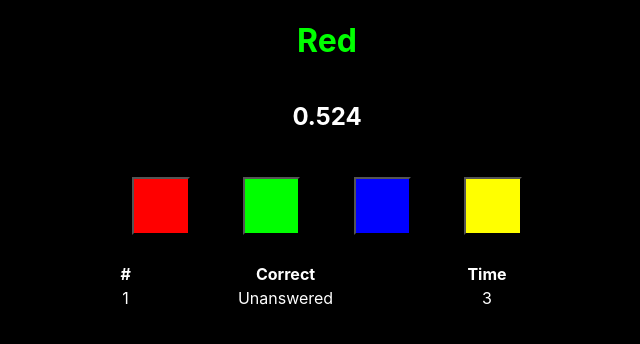
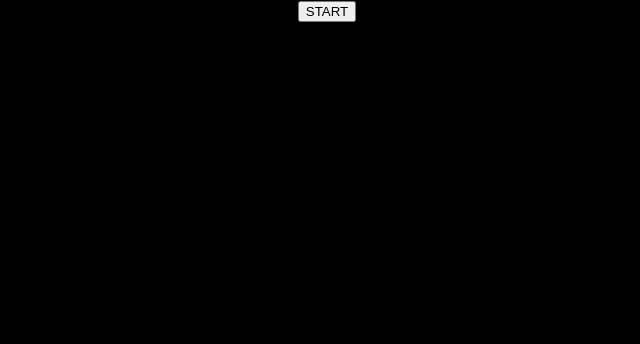
Before and after one commit to stroopy-itb/stroopy-client, a React (Create React App) app: page /setup in a window 1280 px wide. Shown: the top 344 px of the page, without its empty margins (313-953 px from the left). Built offline with nearby package versions, Linux system fonts and the light colour scheme.

Commit message:
add react router

```diff
--- a/package.json
+++ b/package.json
@@ -13,6 +13,7 @@
     "react": "^17.0.2",
     "react-countdown": "^2.3.2",
     "react-dom": "^17.0.2",
+    "react-router-dom": "6",
     "react-scripts": "5.0.0",
     "typescript": "^4.4.2",
     "web-vitals": "^2.1.0"
--- a/src/App.tsx
+++ b/src/App.tsx
@@ -1,12 +1,16 @@
 import React from 'react';
 import logo from './logo.svg';
 import './App.css';
-import { StroopPage } from './page';
+import {Routes, Route} from 'react-router-dom';
+import { SetupPage, StroopPage } from './page';
 
 function App() {
   return (
     <div className="App">
-      <StroopPage />
+      <Routes>
+        <Route path="setup" element={<SetupPage/>} />
+        <Route path="test" element={<StroopPage/>} />
+      </Routes>
     </div>
   );
 }
--- a/src/index.tsx
+++ b/src/index.tsx
@@ -2,11 +2,14 @@ import React from 'react';
 import ReactDOM from 'react-dom';
 import './index.css';
 import App from './App';
+import { BrowserRouter } from 'react-router-dom';
 import reportWebVitals from './reportWebVitals';
 
 ReactDOM.render(
   <React.StrictMode>
-    <App />
+    <BrowserRouter>
+      <App />
+    </BrowserRouter>
   </React.StrictMode>,
   document.getElementById('root')
 );
--- a/src/page/SetupPage.tsx
+++ b/src/page/SetupPage.tsx
@@ -1,6 +1,11 @@
+import { useNavigate } from "react-router-dom"
 
 export default function SetupPage(): JSX.Element {
+    const navigate = useNavigate();
+
     return (
-        <p>Setup</p>
+        <div>
+            <button onClick={() => navigate("/test")}>START</button>
+        </div>
     )
 }
--- a/src/page/index.ts
+++ b/src/page/index.ts
@@ -1 +1,2 @@
 export { default as StroopPage } from "./StroopPage";
+export { default as SetupPage } from "./SetupPage";
```
Also changed, not shown: 1 other file (tests, documents, lock files or other folders).
